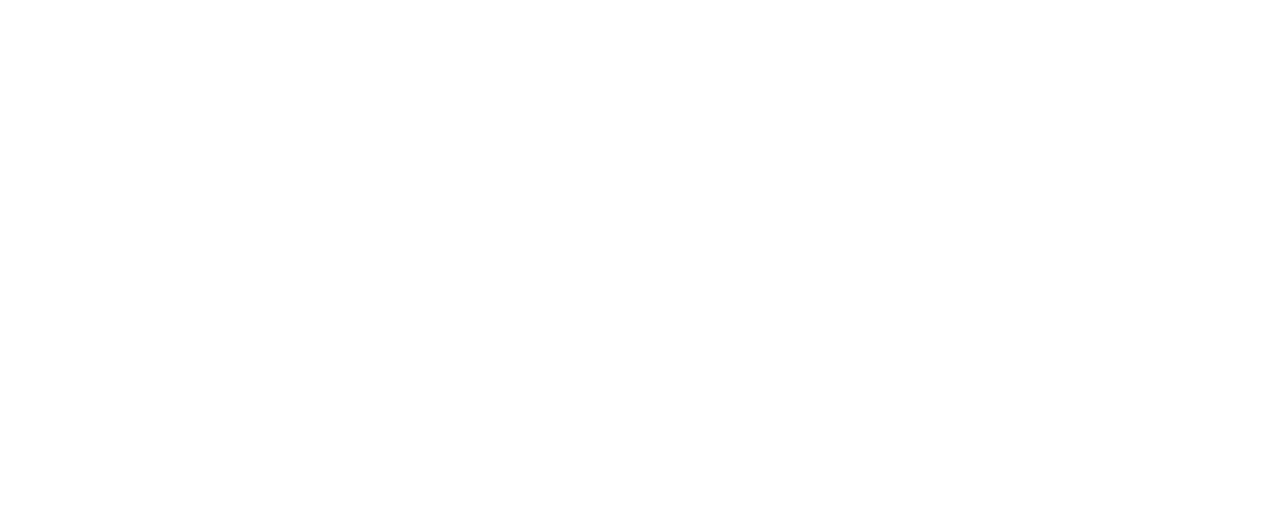
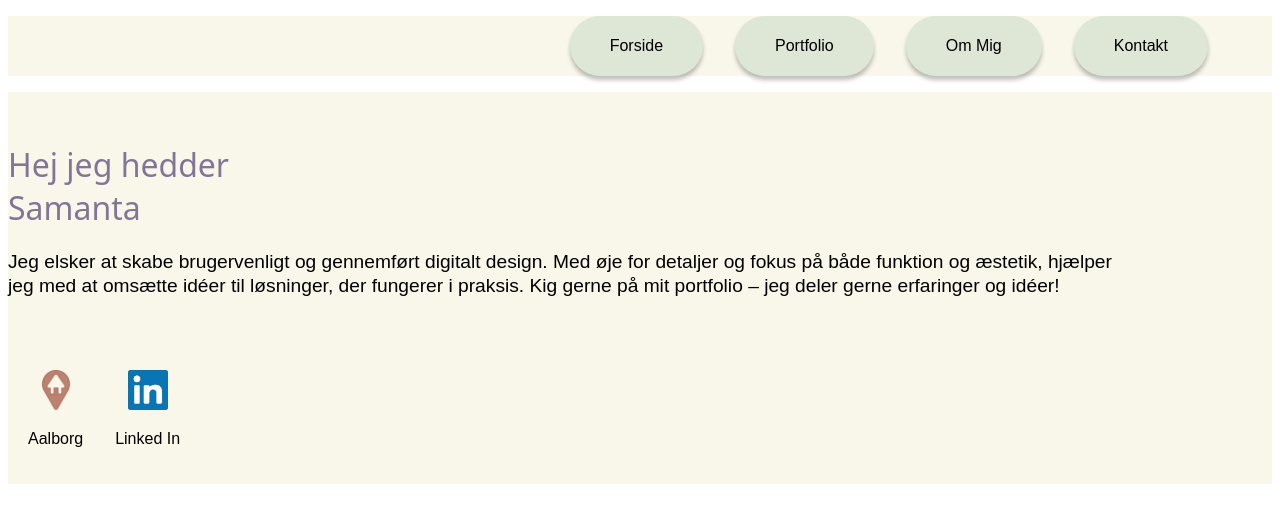
Before and after one commit to Samanta-Petrova/MadeBySammyPortfolio, a plain HTML site: page Index.html in a window 1280 px wide. Drawn offline with Linux system fonts and the light colour scheme.

Commit message:
Intro sektion

```diff
--- a/Assets/CSS/stylesheet.css
+++ b/Assets/CSS/stylesheet.css
@@ -1 +1,69 @@
 /* Her kommer CSS*/
+
+ *{
+    font-family: "Sour Gummy", sans-serif;
+        font-optical-sizing: auto;
+        font-weight: 300;
+        font-style: normal;
+        font-variation-settings:
+            "wdth" 100;
+}
+
+h1, h2, h3, h4, h5, h6 {
+font-family: "Fascinate", system-ui;
+    font-weight: 400;
+    font-style: normal;
+}
+
+:root {
+   --KnappeGreen: #DEE6D6;
+   --PrimePurple: #817696;
+   --BGGreen: #E3EDD9;
+   --BGBaige: #F9F6EA;
+   --BGPurple: #F0E9F9;
+
+}
+.navConteiner{
+    display: flex;
+    justify-content: end;
+    gap: 2rem;
+    padding-right: 4rem;
+    background: var(--BGBaige);
+}
+.navConteiner li{
+    list-style-type:none;
+    padding: 1.3rem;
+    padding-left: 2.5rem;
+    padding-right: 2.5rem;
+    align-items: end;
+    background-color: var(--KnappeGreen);
+    border-radius: 30px;
+    box-shadow: 0px 4px 4px rgba(0, 0, 0, 0.25);
+}
+
+/* Forside -  intro */
+.infoSektion h1 {
+    color: var(--PrimePurple);
+}
+.infoSektion p {
+    font-size: 1.2rem;
+    line-height: 1.5rem;
+    padding-right: 10rem;
+    padding-bottom: 2rem;
+}
+.introSektion {
+    background: var(--BGBaige);
+    padding-top: 30px;
+}
+
+.Introikoner{
+    display: flex;
+    justify-content: left;
+    padding: 20px;
+    gap: 2rem;
+}
+.Introikoner img{
+    width: 100%;
+    height: 40px;
+    object-fit: contain;
+}
--- a/Index.html
+++ b/Index.html
@@ -7,5 +7,46 @@
     <link rel="stylesheet" href="./Assets/CSS/stylesheet.css" />
     <script src="./Assets/JS Mappe/app.js" defer></script>
   </head>
-  <body></body>
+  <body>
+    <header>
+      <nav>
+        <ul class="navConteiner">
+          <li>Forside</li>
+          <li>Portfolio</li>
+          <li>Om Mig</li>
+          <li>Kontakt</li>
+        </ul>
+      </nav>
+    </header>
+    <main>
+      <div class="introSektion">
+        <div class="infoSektion">
+          <h1>
+            Hej jeg hedder <br />
+            Samanta
+          </h1>
+          <p>
+            Jeg elsker at skabe brugervenligt og gennemført digitalt design. Med
+            øje for detaljer og fokus på både funktion og æstetik, hjælper jeg
+            med at omsætte idéer til løsninger, der fungerer i praksis. Kig
+            gerne på mit portfolio – jeg deler gerne erfaringer og idéer!
+          </p>
+        </div>
+        <div class="Introikoner">
+          <div id="lokation">
+            <img
+              src="./Assets/Photos/Ikoner/lokation.png"
+              alt="lokation ikon"
+            />
+            <p>Aalborg</p>
+          </div>
+          <div id="linkedIn">
+            <img src="./Assets/Photos/Ikoner/IN.png" alt="Linked in logo" />
+            <p>Linked In</p>
+          </div>
+        </div>
+      </div>
+    </main>
+    <footer></footer>
+  </body>
 </html>
```
Also changed, not shown: Assets/Photos/Ikoner/AI.png (added), Assets/Photos/Ikoner/CSS.png (added), Assets/Photos/Ikoner/Html.png (added), Assets/Photos/Ikoner/IN.png (added), Assets/Photos/Ikoner/Id.png (added), Assets/Photos/Ikoner/JS.png (added), Assets/Photos/Ikoner/PS.png (added), Assets/Photos/Ikoner/lokation.png (added).
